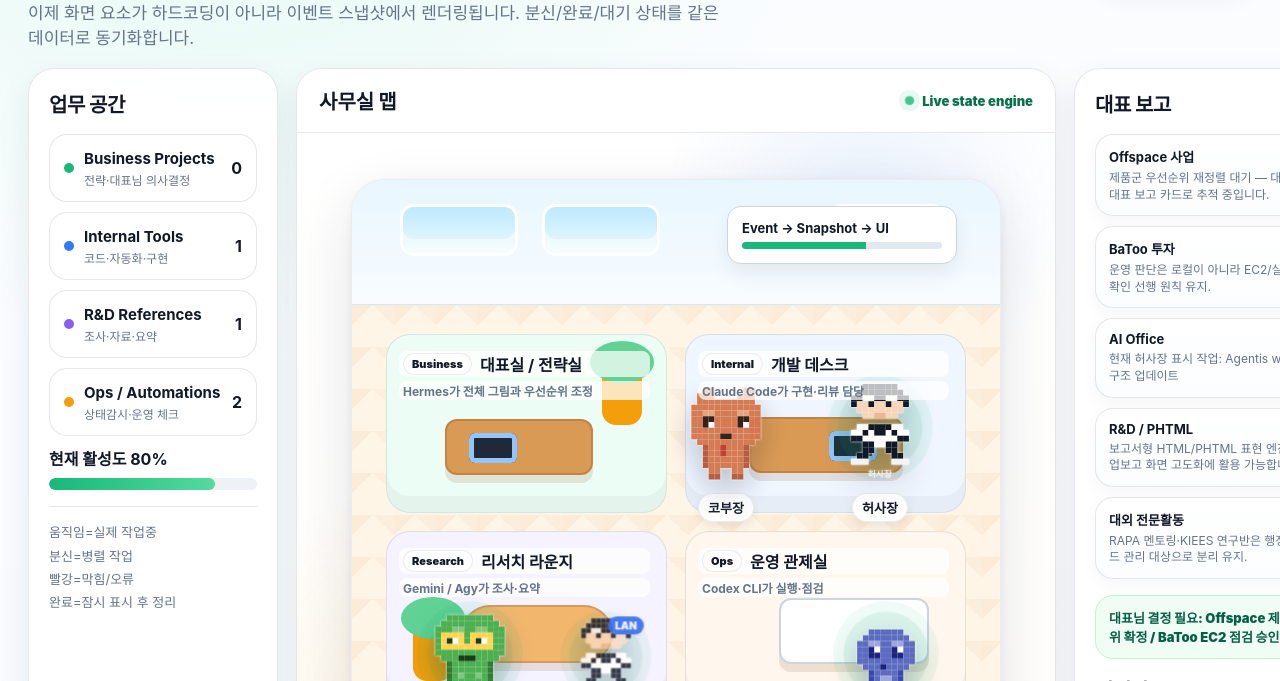
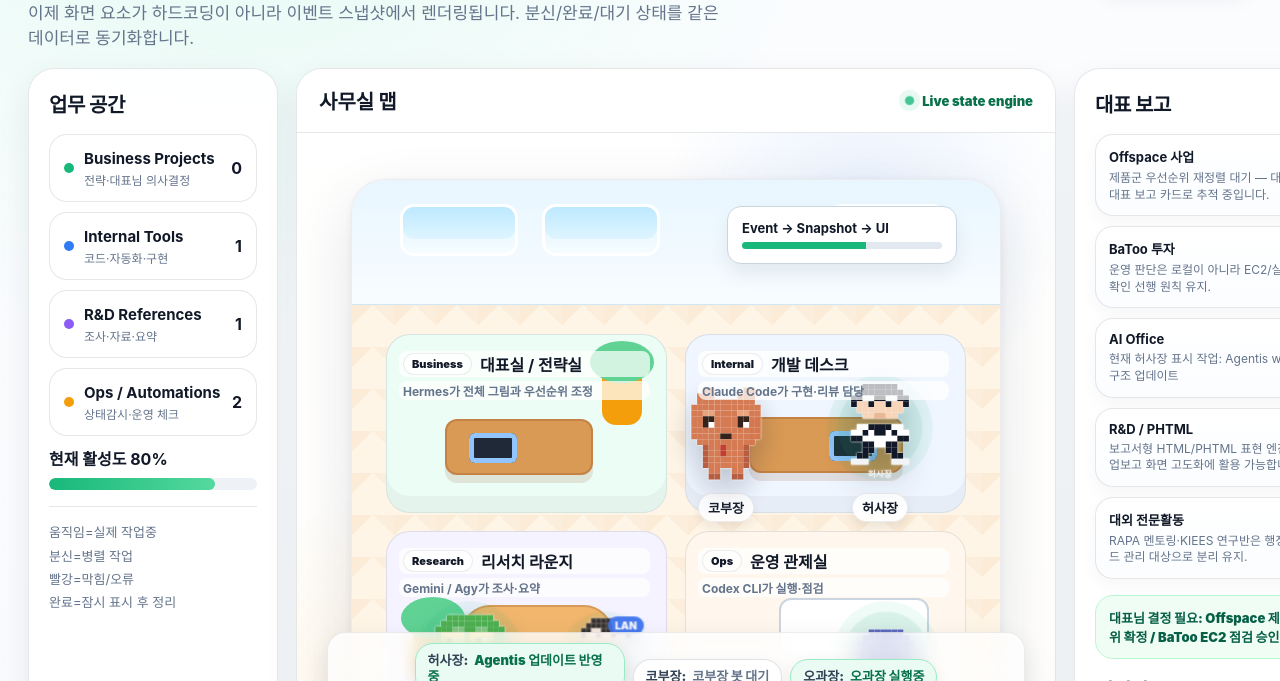
Before and after one commit to imejaim/offspace-ai-office, a plain HTML site: page prototype/index-v3.html in a window 1280 px wide. Shown: the part 119-800 px from the top of the page. Drawn offline with Linux system fonts and the light colour scheme.

Commit message:
Use speech dock for office status bubbles

```diff
--- a/prototype/index-v3.html
+++ b/prototype/index-v3.html
@@ -17,10 +17,12 @@
 /* readability fix: keep office labels usable and allow manual repositioning */
 .agent,.bubble{pointer-events:auto;cursor:grab;touch-action:none;user-select:none}
 .agent.dragging,.bubble.dragging{cursor:grabbing;filter:drop-shadow(0 16px 22px rgba(15,23,42,.20))}
-.bubble{max-width:190px;line-height:1.22}
-.bubble::after{content:"↕";margin-left:6px;color:#94a3b8;font-size:11px}
+#bubble-layer{inset:auto 30px 18px 30px;display:flex;flex-wrap:wrap;gap:8px;align-items:flex-end;justify-content:center;z-index:95;padding:10px 12px;border:1px solid rgba(15,23,42,.08);border-radius:18px;background:rgba(255,255,255,.78);backdrop-filter:blur(10px);box-shadow:0 10px 28px rgba(15,23,42,.10)}
+.bubble{position:static;max-width:210px;line-height:1.22;white-space:normal;cursor:default;box-shadow:0 6px 16px rgba(15,23,42,.08)}
+.bubble::before{content:attr(data-speaker);display:inline-block;margin-right:6px;color:#334155;font-weight:950}
+.bubble::after{content:""}
 .zone h3,.zone p{position:relative;z-index:80;background:rgba(255,255,255,.72);border-radius:8px;padding:1px 4px;margin-left:-4px}
-@media(max-width:640px){.bubble{max-width:128px;font-size:11px;padding:7px 9px}.bubble::after{display:none}}
+@media(max-width:640px){#bubble-layer{left:16px;right:16px;bottom:18px;max-height:112px;overflow:auto;justify-content:flex-start;padding:8px}.bubble{max-width:100%;font-size:11px;padding:7px 9px}.bubble::after{display:none}}
 </style>
 </head>
 <body>
@@ -88,22 +90,13 @@ function dragXY(e, idx){
  const wrap=document.querySelector('.office-wrap'); const maxX=(wrap?.clientWidth||900)-96, maxY=(wrap?.clientHeight||650)-96;
  return {x:clamp(base.x+off.x,6,maxX), y:clamp(base.y+off.y,6,maxY)};
 }
-function bubbleLaneXY(idx,total){
- const mobile=window.matchMedia('(max-width:640px)').matches;
- const wrap=document.querySelector('.office-wrap'); const w=wrap?.clientWidth||900, h=wrap?.clientHeight||650;
- const bw=mobile?130:190, gap=mobile?6:10;
- const cols=Math.max(1, Math.floor((w-12)/(bw+gap)));
- const col=idx%cols, row=Math.floor(idx/cols);
- const x=6+col*(bw+gap);
- const y=h-(mobile?42:48)-row*(mobile?40:44);
- return {x:clamp(x,6,w-bw-6), y:clamp(y,6,h-42)};
-}
+function speakerName(e){return CHAR[e.character]?.name||e.character}
 function render(){const state=snapshot(); const active=state.filter(e=>['active','parallel','blocked','error'].includes(e.status));
  document.getElementById('statusbar').innerHTML=state.map(e=>`<span class="pill ${e.status}">${CHAR[e.character]?.name||e.character}${e.clone_id?' '+e.clone_id:''} ${label(e.status)}</span>`).join('');
  const counts={business:0,internal:0,research:0,ops:0}; state.forEach(e=>{if(['active','parallel'].includes(e.status)) counts[e.space]=(counts[e.space]||0)+1});
  document.getElementById('space-panel').innerHTML=Object.entries(SPACES).map(([id,s])=>`<div class="spacecard"><span class="dot ${s.dot}"></span><div><strong>${s.label}</strong><small>${s.sub}</small></div><b>${counts[id]||0}</b></div>`).join('')+`<div><strong>현재 활성도 ${Math.min(100,Math.round(active.length/5*100))}%</strong><div class="meter"><b style="width:${Math.min(100,active.length/5*100)}%"></b></div></div>`;
  let slotCount={}; document.getElementById('agent-layer').innerHTML=state.map(e=>{const idx=slotCount[e.space]||0; slotCount[e.space]=idx+1; const xy=dragXY(e,idx); const c=CHAR[e.character]||{name:e.character,img:''}; return `<div class="agent" data-drag-key="${esc(key(e))}" data-status="${e.status}" data-clone="${e.clone_id?'true':'false'}" data-clone-label="${esc(e.clone_id||'')}" style="${xyToStyle(xy.x,xy.y)}"><img src="${c.img}" alt="${esc(c.name)}"><span class="name">${esc(c.name)}</span></div>`}).join('');
- slotCount={}; document.getElementById('bubble-layer').innerHTML=state.map((e,gidx)=>{const idx=slotCount[e.space]||0; slotCount[e.space]=idx+1; const b=bubbleLaneXY(gidx,state.length); return `<div class="bubble ${e.status}" data-drag-key="${esc(key(e))}" style="${xyToStyle(b.x,b.y)}">${esc(e.message)}</div>`}).join('');
+ document.getElementById('bubble-layer').innerHTML=state.map(e=>`<div class="bubble ${e.status}" data-speaker="${esc(speakerName(e)+':')}">${esc(e.message)}</div>`).join('');
  document.getElementById('report-panel').innerHTML=reports.map(r=>`<div class="report-card"><b>${esc(r.area)}</b><span>${esc(r.summary)}</span></div>`).join('');
  document.getElementById('decision-panel').textContent=decision;
  document.getElementById('queue-panel').innerHTML=state.map(e=>`<div class="job ${e.status}"><strong>${esc(CHAR[e.character]?.name||e.character)}: ${esc(e.task_title)}</strong><small>${esc(e.agent)} · ${esc(SPACES[e.space]?.label||e.space)}${e.clone_id?' · 분신 '+esc(e.clone_id):''}</small></div>`).join('');
```
